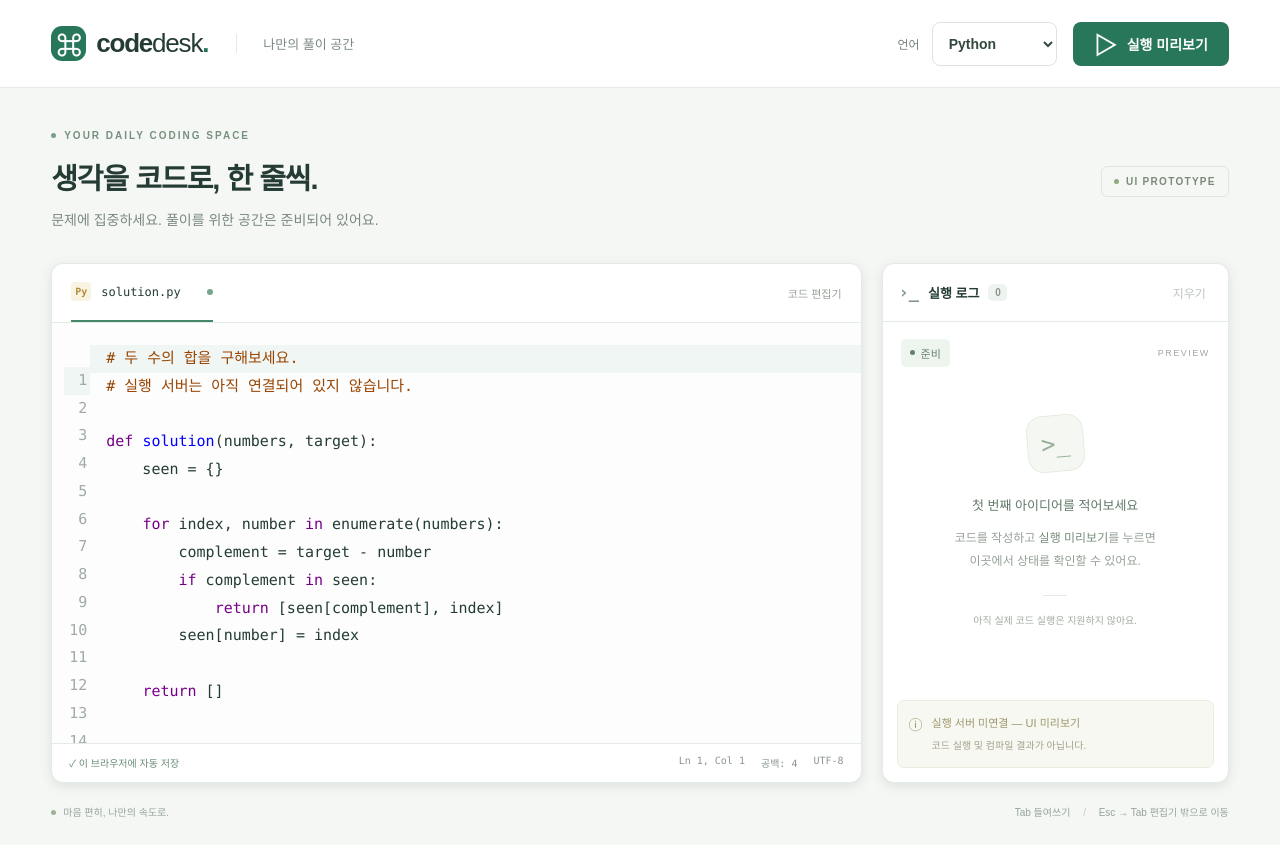
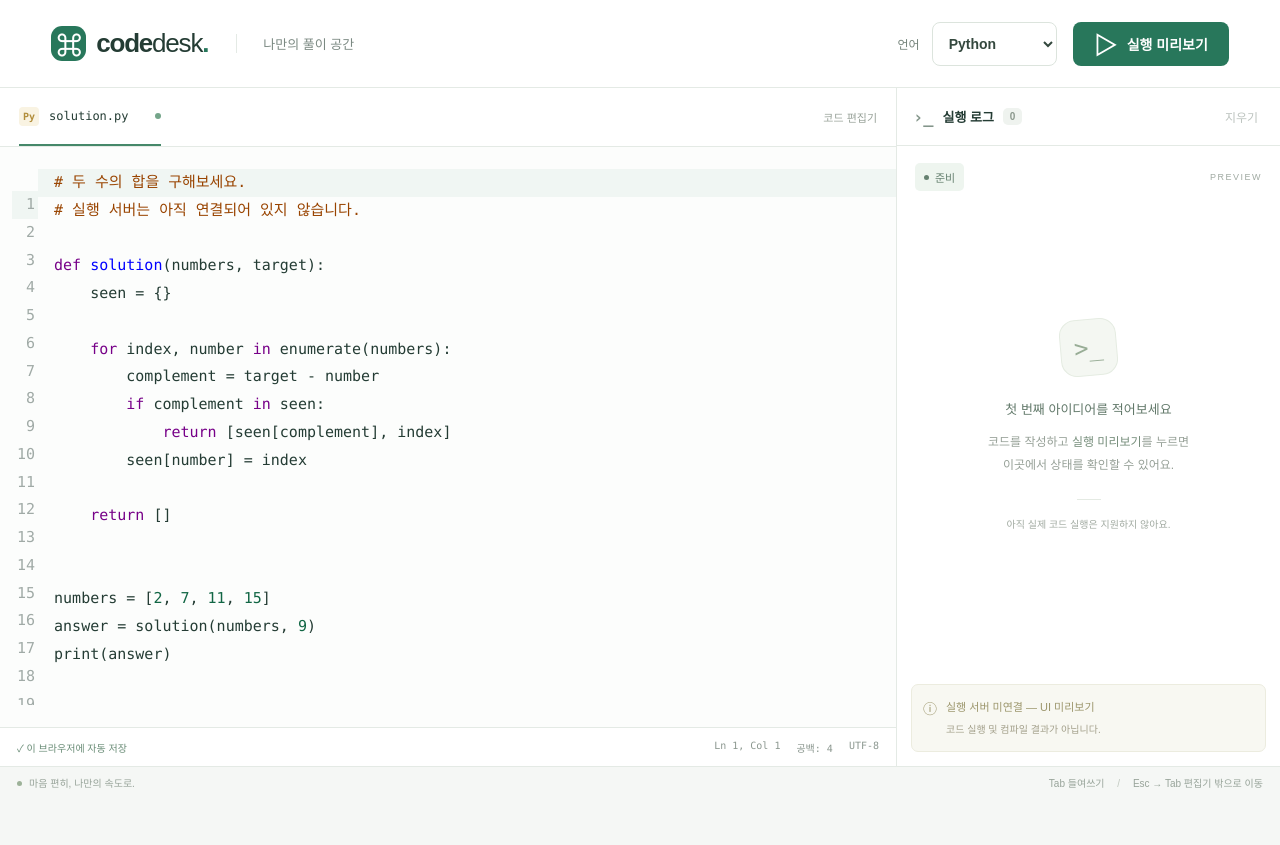
Before and after one commit to Ueng123/code-desk, a Next.js app: page / in a window 1280 px wide. After the commit the page ends 800 px from the top, so only its background shows below. Built offline with nearby package versions, Linux system fonts and the light colour scheme.

Commit message:
Remove workspace outer spacing and introductory banner

```diff
--- a/app/globals.css
+++ b/app/globals.css
@@ -133,78 +133,36 @@ select {
 .run-button > span {
   font-size: 23px;
 }
+.app-shell {
+  display: flex;
+  flex-direction: column;
+  height: 100dvh;
+  min-height: 480px;
+}
+.topbar {
+  flex-shrink: 0;
+}
 main {
-  max-width: 1800px;
-  margin: auto;
-  padding: 42px 4% 24px;
-}
-.intro {
   display: flex;
-  justify-content: space-between;
-  align-items: center;
-  margin-bottom: 30px;
-  gap: 16px;
-}
-.eyebrow {
-  font-size: 10px;
-  letter-spacing: 2px;
-  font-weight: 700;
-  color: #77907e;
-  display: flex;
-  align-items: center;
-  gap: 8px;
-}
-.eyebrow > span {
-  width: 5px;
-  height: 5px;
-  background: #78a086;
-  border-radius: 50%;
-}
-h1 {
-  font-size: 29px;
-  letter-spacing: -1px;
-  font-weight: 650;
-  margin: 14px 0 12px;
-}
-.intro p {
-  color: #7a8980;
-  margin: 0;
-  font-size: 14px;
-  line-height: 1.7;
-}
-.preview-badge {
-  font-size: 10px;
-  font-weight: 600;
-  letter-spacing: 1.3px;
-  border: 1px solid #dfe6dc;
-  border-radius: 6px;
-  padding: 9px 12px;
-  color: #7c8b78;
-  display: flex;
-  align-items: center;
-  gap: 7px;
-  white-space: nowrap;
-}
-.preview-badge > span {
-  width: 5px;
-  height: 5px;
-  border-radius: 50%;
-  background: #8eaa7a;
+  flex-direction: column;
+  flex: 1;
+  min-height: 0;
 }
 .workspace-grid {
   display: grid;
   grid-template-columns: minmax(0, 7fr) minmax(300px, 3fr);
-  gap: 20px;
-  height: clamp(520px, calc(100dvh - 300px), 1000px);
+  gap: 0;
+  flex: 1;
+  min-height: 0;
 }
 .editor-panel,
 .logs-panel {
   background: var(--surface);
-  border: 1px solid var(--line);
-  border-radius: 12px;
+  border: 0;
+  border-radius: 0;
   overflow: hidden;
   min-width: 0;
-  box-shadow: 0 3px 12px #2c4c351f;
+  box-shadow: none;
 }
 .editor-panel {
   display: flex;
@@ -283,6 +241,7 @@ h1 {
   color: #a76924;
 }
 .logs-panel {
+  border-left: 1px solid var(--line);
   display: flex;
   flex-direction: column;
 }
@@ -486,7 +445,10 @@ h1 {
   display: flex;
   justify-content: space-between;
   gap: 16px;
-  margin-top: 21px;
+  margin: 0;
+  padding: 8px 17px;
+  border-top: 1px solid var(--line);
+  flex-shrink: 0;
   font-size: 10px;
   color: #98a49a;
   line-height: 1.7;
@@ -522,11 +484,7 @@ h1 {
     display: none;
   }
   .workspace-grid {
-    gap: 14px;
     grid-template-columns: minmax(0, 7fr) minmax(280px, 3fr);
-  }
-  main {
-    padding-top: 30px;
   }
   .editor-status > div {
     gap: 10px;
@@ -539,17 +497,19 @@ h1 {
   .workspace-grid {
     display: flex;
     flex-direction: column;
-    height: auto;
-    gap: 18px;
   }
   .editor-panel {
-    height: clamp(400px, 58dvh, 760px);
+    flex: 1;
+    min-height: 180px;
   }
   .logs-panel {
+    border-left: 0;
+    border-top: 1px solid var(--line);
+    flex-shrink: 0;
     min-height: 58px;
   }
   .log-content {
-    height: 310px;
+    height: clamp(180px, 28dvh, 310px);
     flex: none;
   }
   .is-collapsed .log-content {
@@ -616,25 +576,6 @@ h1 {
   .language-control label {
     font-size: 11px;
   }
-  main {
-    padding: 27px 4% 20px;
-  }
-  .intro {
-    margin-bottom: 22px;
-  }
-  .intro h1 {
-    font-size: 25px;
-  }
-  .intro p {
-    font-size: 12px;
-  }
-  .preview-badge {
-    display: none;
-  }
-  .eyebrow {
-    font-size: 9px;
-    letter-spacing: 1.6px;
-  }
   .panel-header {
     padding: 0 13px;
   }
--- a/components/workspace.tsx
+++ b/components/workspace.tsx
@@ -136,20 +136,7 @@ export function Workspace() {
         </div>
       </header>
 
-      <main>
-        <section className="intro" aria-labelledby="workspace-title">
-          <div>
-            <div className="eyebrow">
-              <span /> YOUR DAILY CODING SPACE
-            </div>
-            <h1 id="workspace-title">생각을 코드로, 한 줄씩.</h1>
-            <p>문제에 집중하세요. 풀이를 위한 공간은 준비되어 있어요.</p>
-          </div>
-          <span className="preview-badge">
-            <span /> UI PROTOTYPE
-          </span>
-        </section>
-
+      <main aria-label="코딩 작업 공간">
         <div className="workspace-grid">
           <section className="editor-panel" aria-label="코드 편집 영역">
             <div className="panel-header">
```
